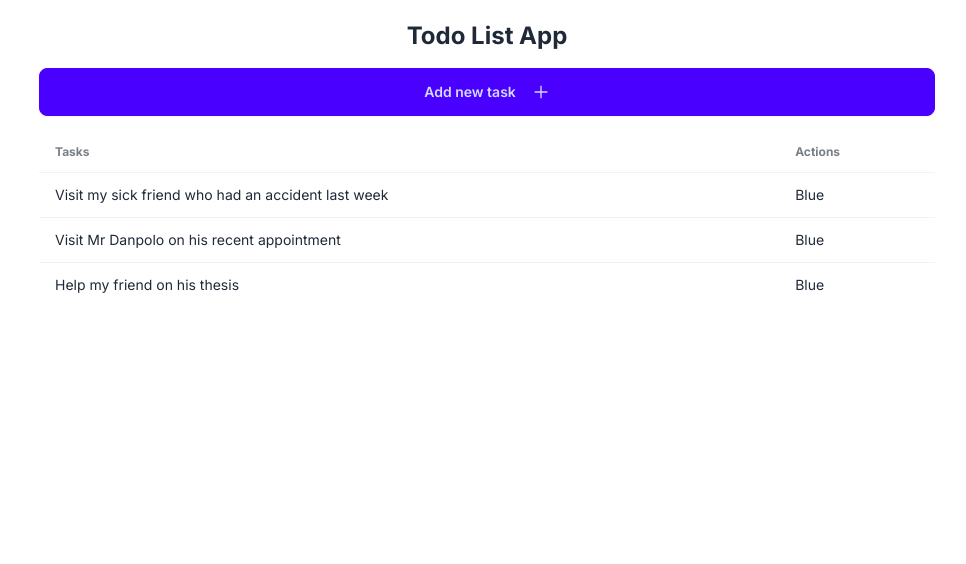
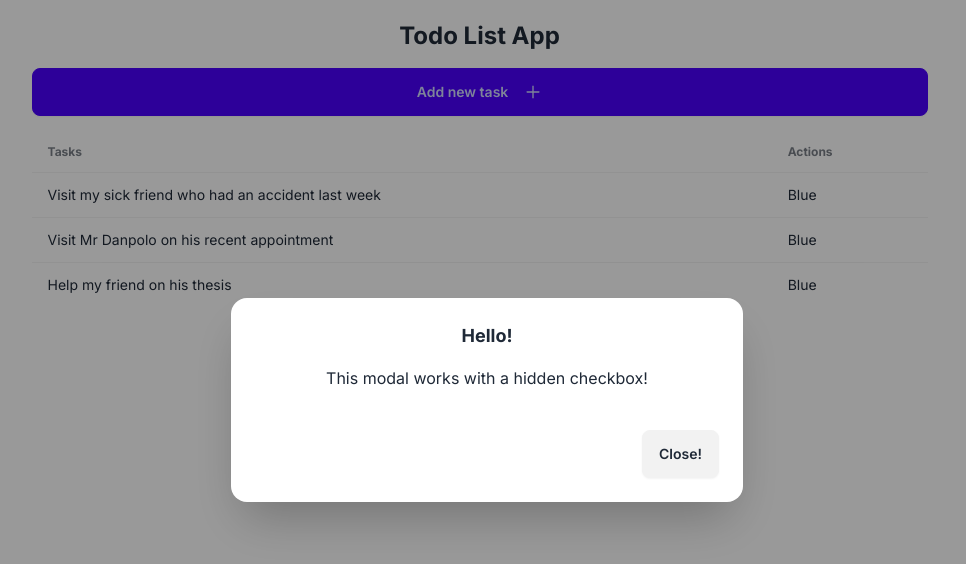
Before and after one commit to nd31pr0/NextjsTodo, a Next.js app in the folder todo-list/: page / in a window 1280 px wide. Both pictures are taken after a click on the button "Add new task". Shown: the top 564 px of the page, without its empty margins (153-1119 px from the left). Built offline with nearby package versions, Linux system fonts and the light colour scheme; data requests are answered from the project's data file.

Commit message:
implement modal open and close on click

```diff
--- a/todo-list/app/components/AddTask.tsx
+++ b/todo-list/app/components/AddTask.tsx
@@ -1,12 +1,19 @@
-import React from 'react'
+'use client'
+import {useState} from 'react'
 import { AiOutlinePlus } from "react-icons/ai";
+import Modal from './Modal';
 
 
 function AddTask() {
+    const [modalOpen, setModalOpen] = useState<boolean>(false);
   return (
     <div className='flex gap-4'>
-        <button className='btn btn-primary w-full'>Add new task
-        <AiOutlinePlus  size={18} className="ml-2"/></button>
+        <button onClick={() => setModalOpen(true)} className='btn btn-primary w-full'
+        >
+            Add new task <AiOutlinePlus  size={18} className="ml-2"/>
+        </button>
+
+        <Modal modalOpen={modalOpen} setModalOpen={setModalOpen}/>
 
     </div>
   )
--- /dev/null
+++ b/todo-list/app/components/Modal.tsx
@@ -0,0 +1,23 @@
+
+interface ModalProps {
+    modalOpen: boolean;
+    setModalOpen: () => void;
+}
+const Modal: React.FC<ModalProps> = ({modalOpen, setModalOpen}) => {
+  return (
+    <div className={`modal ${modalOpen ? "modal-open" : ""}`} >
+        <div className="modal-box">
+            <h3 className="font-bold text-lg">Hello!</h3>
+            <p className="py-4">This modal works with a hidden checkbox!</p>
+            <div className="modal-action">
+                <label
+                    onClick={() => setModalOpen(false)}
+                    className="btn"
+                >Close!</label>
+            </div>
+        </div>
+    </div>
+  )
+}
+
+export default Modal
```
